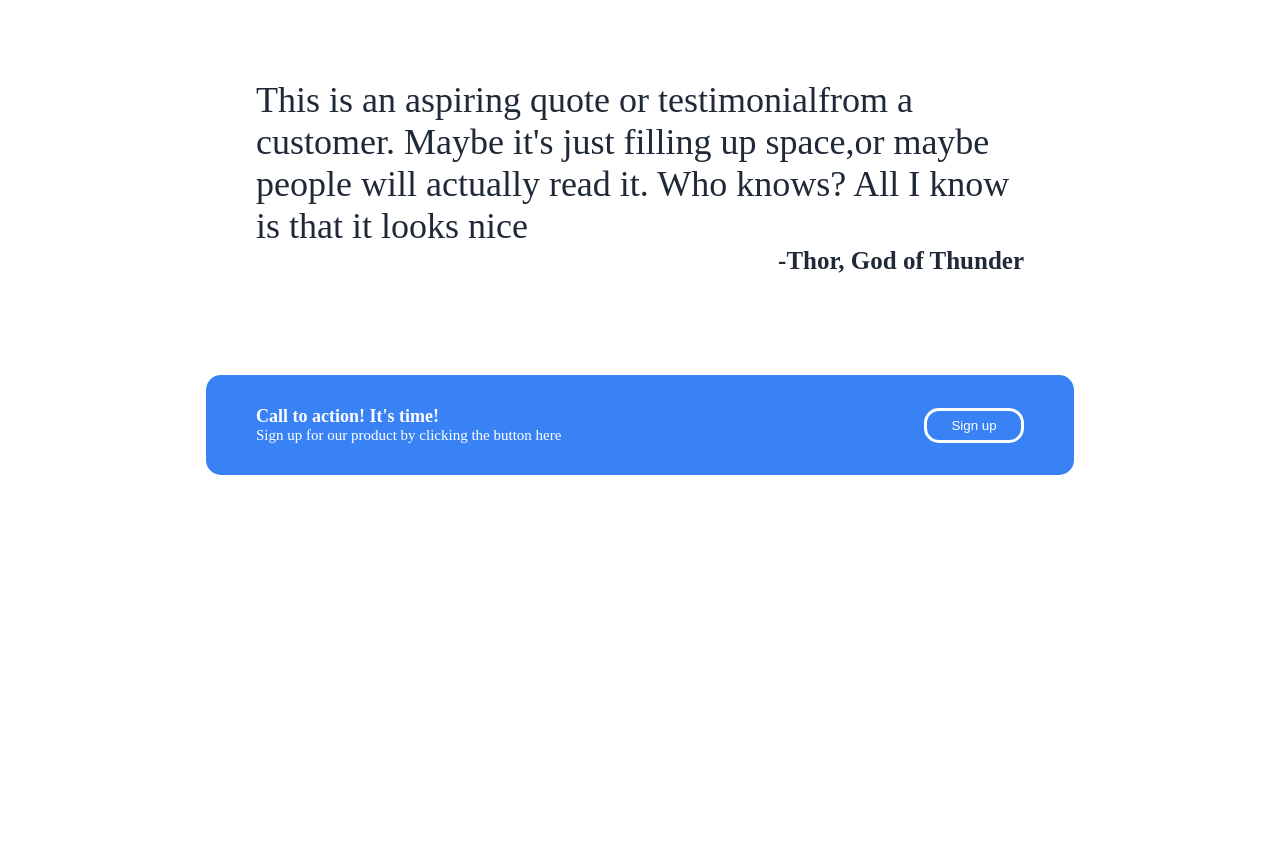
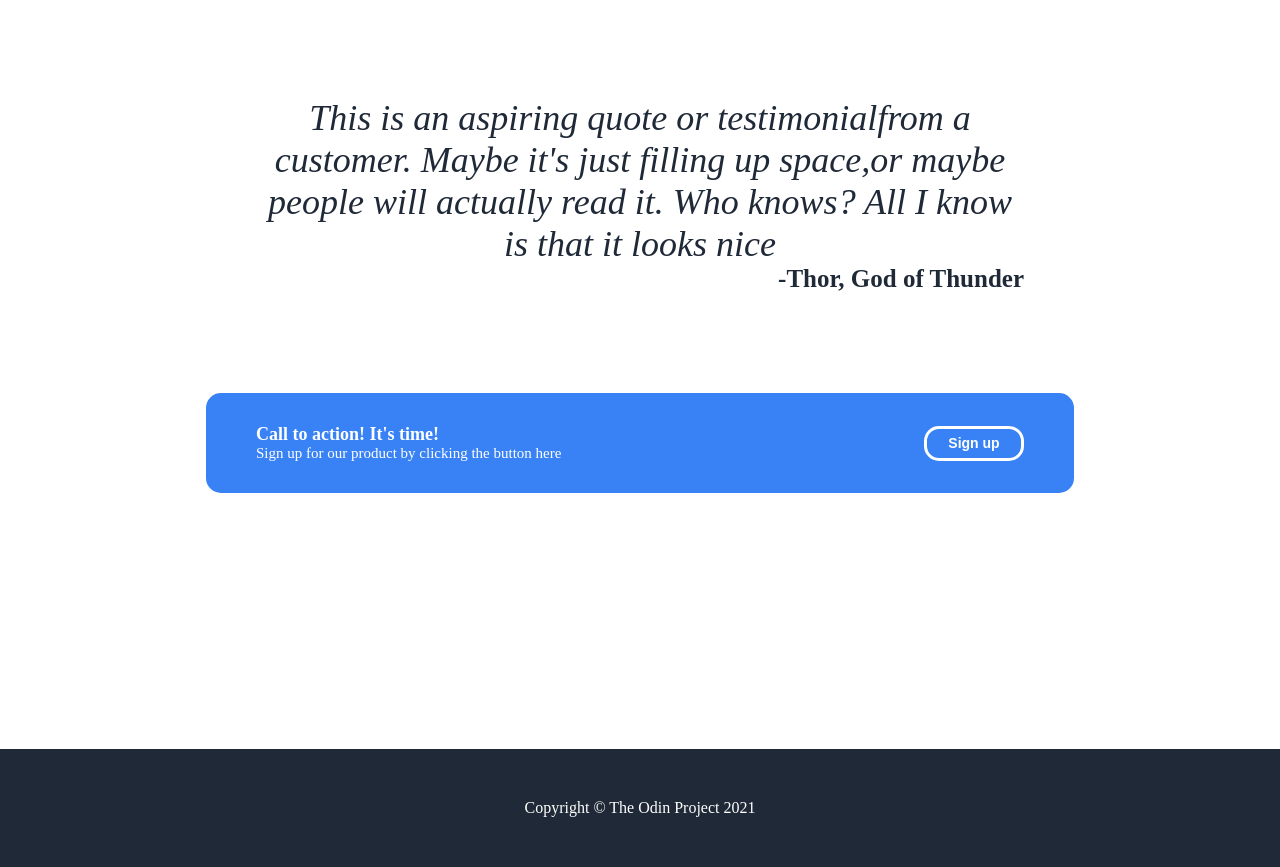
Before and after one commit to MalekToumi-815/LandingPage, a plain HTML site: page index.html in a window 1280 px wide. Shown: the part 865-1732 px from the top of the page. Before the commit the page ends 1596 px from the top, so only its background shows below. Drawn offline with Linux system fonts and the light colour scheme.

Commit message:
Footer and styling
created the footer and styled it while fixing some previous issues in the website

```diff
--- a/index.html
+++ b/index.html
@@ -52,5 +52,6 @@
             <button>Sign up</button>
         </div>
     </div>
+    <div id="footer">Copyright &copy; The Odin Project 2021</div>
 </body>
 </html>
--- a/styles.css
+++ b/styles.css
@@ -6,7 +6,7 @@ body{
 
 #header{
     background-color: #1F2937;
-    font-style: "Roboto";
+    font-family: "Roboto", sans-serif;
     display: flex;
     flex-direction: column;
     gap: 100px;
@@ -72,7 +72,9 @@ p{
 #header button{
     background-color: #3882F6;
     color: white;
-    padding: 5px 15px;
+    font-size: 16px;
+    font-weight: bold;
+    padding: 10px 20px;
     border-radius: 15px;
 }
 
@@ -140,7 +142,8 @@ p{
 
 .quote .text{
     font-size: 36px;
-    font-style: "italic";
+    text-align: center;
+    font-style: italic;
     color: #1F2937;
     flex: 2;
 }
@@ -183,4 +186,17 @@ p{
     border: 3px solid white;
     width: 100px;
     height: 35px;
+    font-size: 14px;
+    font-weight: bold;
+    padding: 0px 20px;
 }
+
+#footer{
+    flex: 1;
+    background-color: #1F2937;
+    display: flex;
+    align-items: center;
+    justify-content: center;
+    color: white;
+    padding: 50px;
+}
```
